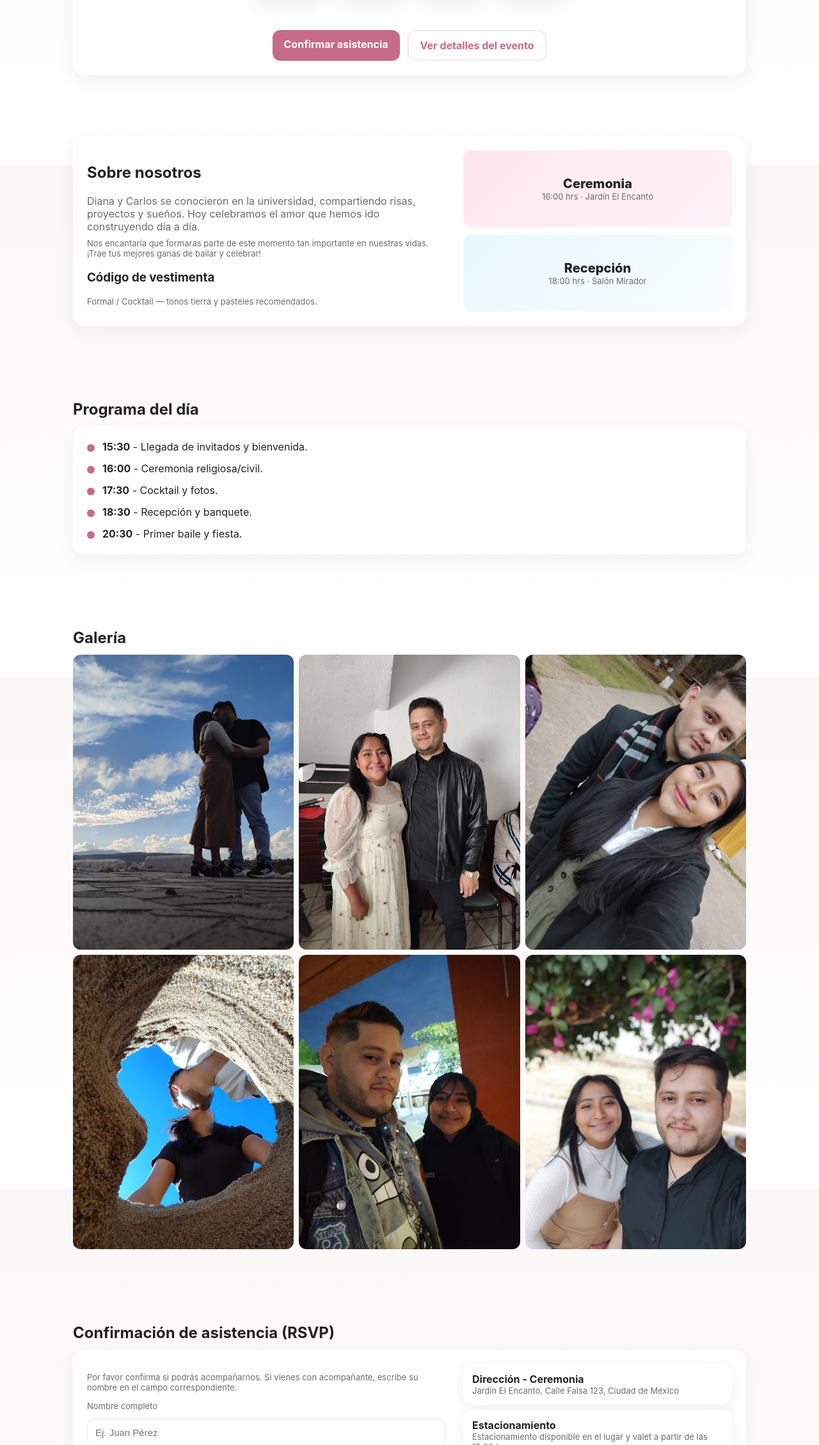
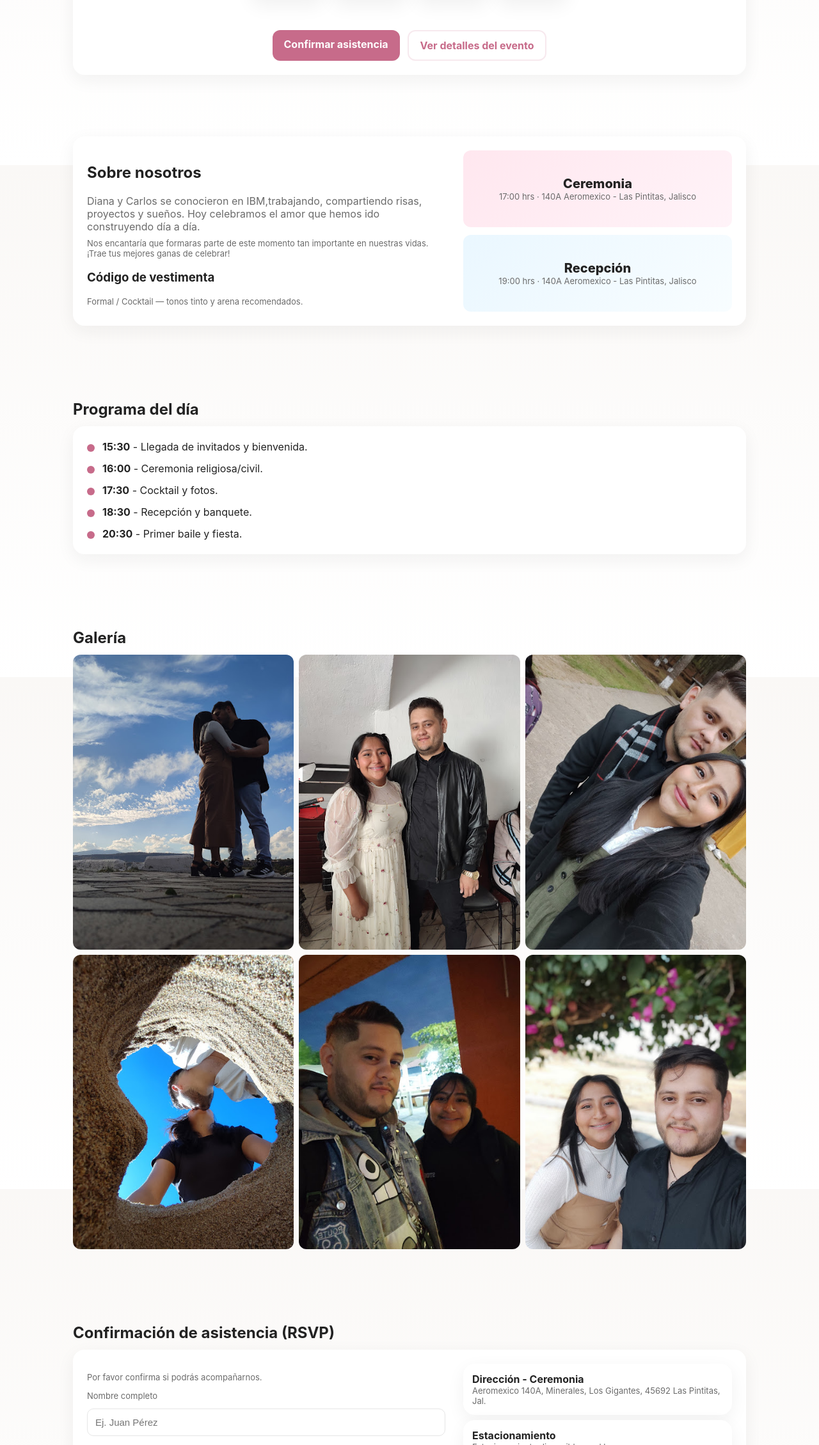
Before and after one commit to KarlozLG/html-portfolio, a plain HTML site: page index.html in a window 1280 px wide. Shown: the part 542-2800 px from the top of the page at 64% size. Drawn offline with Linux system fonts and the light colour scheme.

Commit message:
Update index.html

```diff
--- a/index.html
+++ b/index.html
@@ -107,7 +107,7 @@
       <div class="hero-inner card fade-up">
         <div>
           <div class="names">Diana &amp; Carlos</div>
-          <div class="date">16 de noviembre de 2025 · Ciudad de México</div>
+          <div class="date">16 de noviembre de 2025 · El Salto, Jalisco </div>
         </div>
         <p class="small">Con mucha ilusión te invitamos a compartir este día tan especial con nosotros. A continuación encontrarás la información del evento, horarios y cómo confirmar tu asistencia.</p>
 
@@ -144,20 +144,20 @@
       <div class="card grid-2 fade-up">
         <div class="info">
           <h2>Sobre nosotros</h2>
-          <p>Diana y Carlos se conocieron en la universidad, compartiendo risas, proyectos y sueños. Hoy celebramos el amor que hemos ido construyendo día a día.</p>
-          <p class="small">Nos encantaría que formaras parte de este momento tan importante en nuestras vidas. ¡Trae tus mejores ganas de bailar y celebrar!</p>
+          <p>Diana y Carlos se conocieron en IBM,trabajando, compartiendo risas, proyectos y sueños. Hoy celebramos el amor que hemos ido construyendo día a día.</p>
+          <p class="small">Nos encantaría que formaras parte de este momento tan importante en nuestras vidas. ¡Trae tus mejores ganas de celebrar!</p>
           <h3 style="margin-top:18px">Código de vestimenta</h3>
-          <p class="small">Formal / Cocktail — tonos tierra y pasteles recomendados.</p>
+          <p class="small">Formal / Cocktail — tonos tinto y arena recomendados.</p>
         </div>
         <aside>
           <div style="height:100%;display:flex;flex-direction:column;gap:12px">
             <div style="flex:1;background:linear-gradient(135deg,#ffe7ef,#fff3f8);border-radius:12px;padding:18px;display:flex;flex-direction:column;justify-content:center;align-items:center;">
               <div style="font-weight:800;font-size:20px">Ceremonia</div>
-              <div class="small">16:00 hrs · Jardín El Encanto</div>
+              <div class="small">17:00 hrs · 140A Aeromexico - Las Pintitas, Jalisco</div>
             </div>
             <div style="flex:1;background:linear-gradient(135deg,#eaf7ff,#f8fdff);border-radius:12px;padding:18px;display:flex;flex-direction:column;justify-content:center;align-items:center;">
               <div style="font-weight:800;font-size:20px">Recepción</div>
-              <div class="small">18:00 hrs · Salón Mirador</div>
+              <div class="small">19:00 hrs · 140A Aeromexico - Las Pintitas, Jalisco</div>
             </div>
           </div>
         </aside>
@@ -194,7 +194,7 @@
       <h2 style="margin-bottom:12px">Confirmación de asistencia (RSVP)</h2>
       <div class="card grid-2 fade-up">
         <div>
-          <p class="small">Por favor confirma si podrás acompañarnos. Si vienes con acompañante, escribe su nombre en el campo correspondiente.</p>
+          <p class="small">Por favor confirma si podrás acompañarnos.</p>
           <form onsubmit="event.preventDefault();alert('Gracias, tu confirmación ha sido registrada (simulado).');">
             <label class="small">Nombre completo</label>
             <input type="text" placeholder="Ej. Juan Pérez" required>
@@ -204,8 +204,6 @@
               <option value="si">Sí, asistiré</option>
               <option value="no">No podré asistir</option>
             </select>
-            <label class="small">Acompañante (opcional)</label>
-            <input type="text" placeholder="Nombre del acompañante">
             <label class="small">Mensaje para los novios (opcional)</label>
             <textarea rows="4" placeholder="¡Nos vemos pronto!"></textarea>
             <div style="display:flex;gap:12px;margin-top:8px">
@@ -218,11 +216,11 @@
           <div style="display:flex;flex-direction:column;gap:8px">
             <div class="card" style="padding:14px">
               <strong>Dirección - Ceremonia</strong>
-              <div class="small">Jardín El Encanto, Calle Falsa 123, Ciudad de México</div>
+              <div class="small">Aeromexico 140A, Minerales, Los Gigantes, 45692 Las Pintitas, Jal.</div>
             </div>
             <div class="card" style="padding:14px">
               <strong>Estacionamiento</strong>
-              <div class="small">Estacionamiento disponible en el lugar y valet a partir de las 15:00 hrs.</div>
+              <div class="small">Estacionamiento disponible en el lugar</div>
             </div>
           </div>
         </aside>
@@ -232,9 +230,9 @@
     <section id="contacto">
       <h2>Contacto</h2>
       <div class="card fade-up">
-        <p class="small">¿Tienes dudas o necesitas ayuda con alojamiento/traslados? Escríbenos:</p>
-        <p class="small"><strong>Email:</strong> dianaycarlos@ejemplo.com</p>
-        <p class="small"><strong>Teléfono:</strong> +52 1 55 1234 5678</p>
+        <p class="small">¿Tienes dudas? Escríbenos:</p>
+        <p class="small"><strong>Emails:</strong> carloslopezgtz1998@gmail.com  paobanana.27@gmail.com</p>
+        <p class="small"><strong>Teléfonos:</strong>  34 4103 7136  -   33 1864 2661</p>
       </div>
     </section>
   </main>
```
